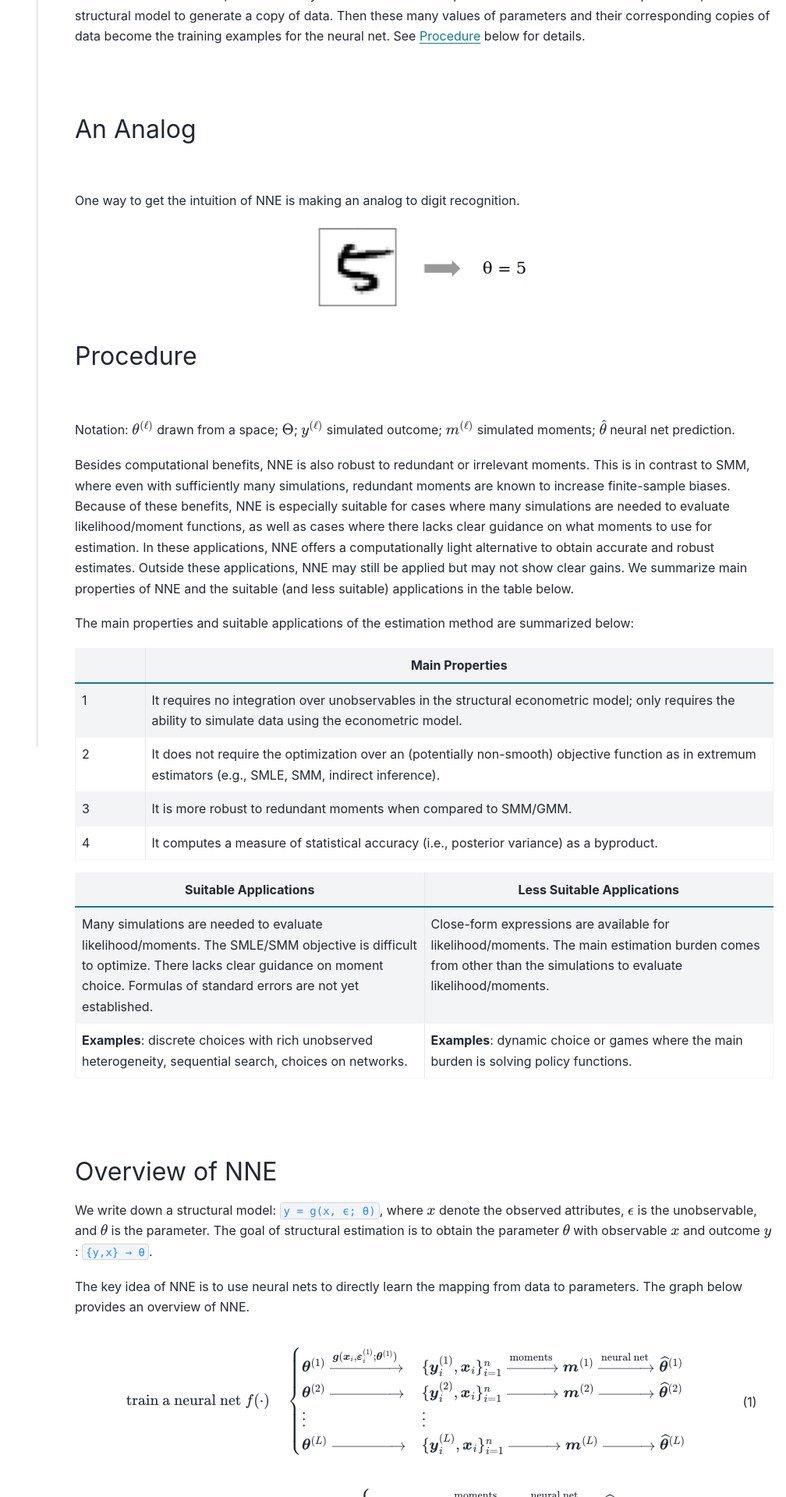
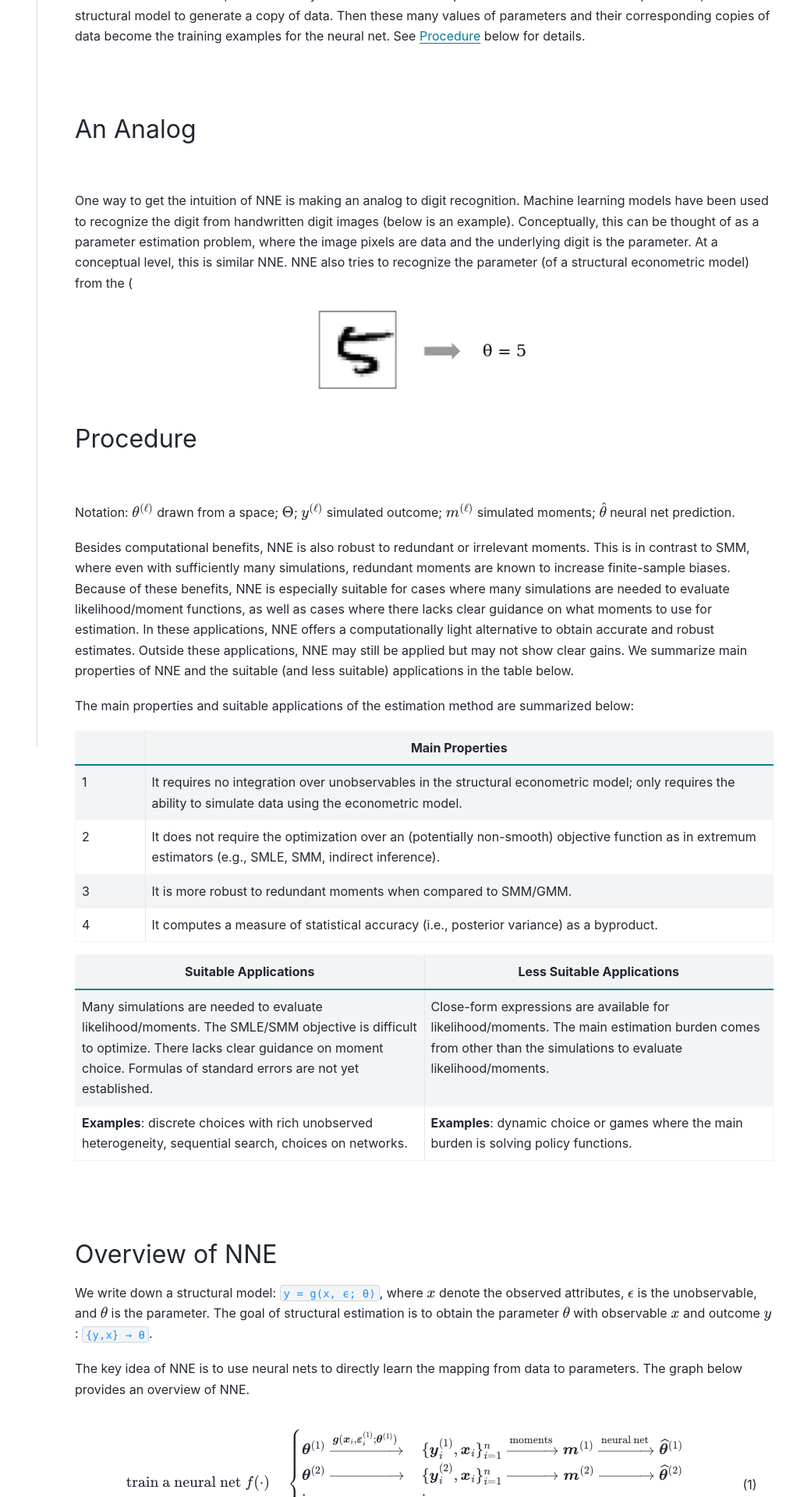
Before and after one commit to nnehome/nnehome.github.io, a Sphinx documentation site: the page built from docs/source/home/home.rst, in a window 1280 px wide. Shown: the part 911-2831 px from the top of the page at 78% size, without its empty margins (272-1280 px from the left). Built offline with Sphinx 7.4.7 and the PyData theme 0.15.4, drawn with Linux system fonts in a browser that asks for light colours.

Commit message:
some change

```diff
--- a/docs/source/home/home.rst
+++ b/docs/source/home/home.rst
@@ -35,7 +35,7 @@
 An Analog
 ---------------
 |
-One way to get the intuition of NNE is making an analog to digit recognition.
+One way to get the intuition of NNE is making an analog to digit recognition. Machine learning models have been used to recognize the digit from handwritten digit images (below is an example). Conceptually, this can be thought of as a parameter estimation problem, where the image pixels are data and the underlying digit is the parameter. At a conceptual level, this is similar NNE. NNE also tries to recognize the parameter (of a structural econometric model) from the (
 
 .. image:: digit_rec.png
   :scale: 70%
```
